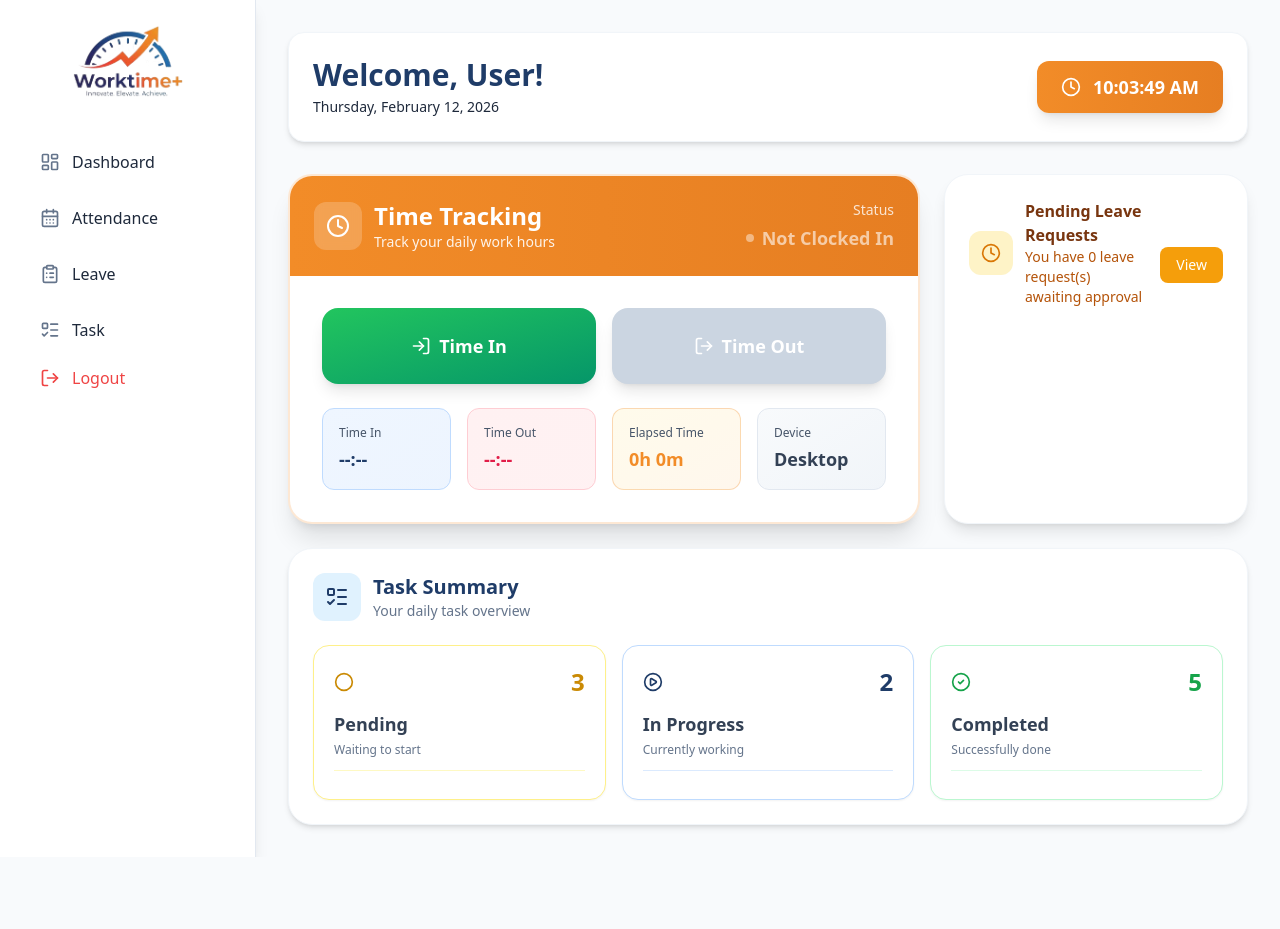
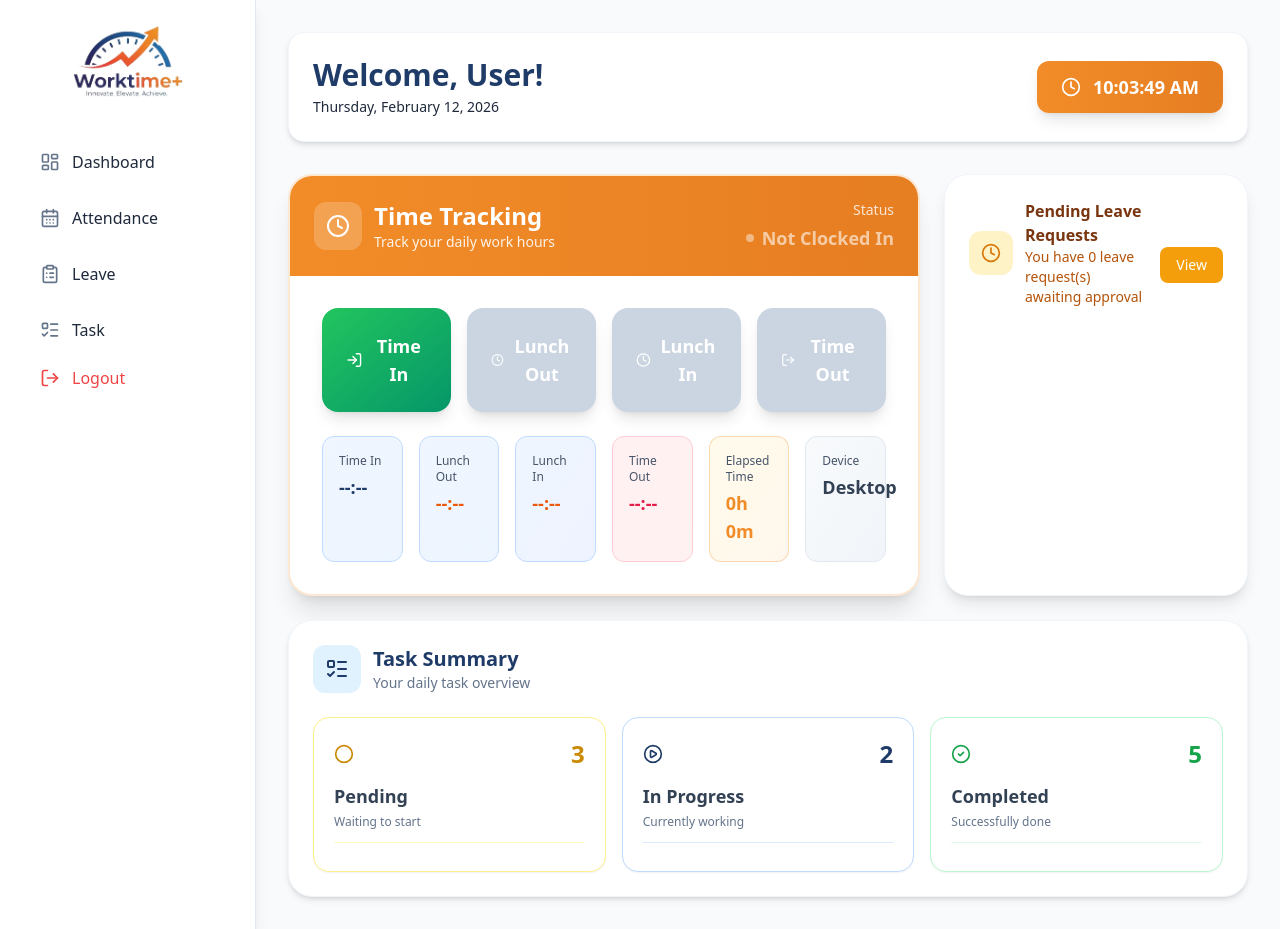
Before and after one commit to zantii3/Worktime, a React (Vite) app: page /dashboard in a window 1280 px wide. Before the commit the page ends 857 px from the top, so only its background shows below. Built offline with nearby package versions, Linux system fonts and the light colour scheme.

Commit message:
Update project with general improvements

```diff
--- a/index.html
+++ b/index.html
@@ -4,7 +4,7 @@
     <meta charset="UTF-8" />
     <link rel="icon" type="image/svg+xml" href="/logo.png" />
     <meta name="viewport" content="width=device-width, initial-scale=1.0" />
-    <title>WorkTime+</title>
+    <title>Worktime+</title>
   </head>
   <body>
     <div id="root"></div>
--- a/src/App.tsx
+++ b/src/App.tsx
@@ -7,7 +7,7 @@ import Attendance from "./pages/user/Attendance";
 import Leave from "./pages/user/Leave";
 
 // ADMIN PAGES
-import AdminDashboard from "./pages/admin/Dashboard";
+import AdminDashboard from "./pages/admin/AdminDashboard";
 import AdminAttendance from "./pages/admin/Attendance";
 import AdminLeave from "./pages/admin/Leave";
 import AdminTasks from "./pages/admin/Tasks";
--- a/src/pages/user/Attendance.tsx
+++ b/src/pages/user/Attendance.tsx
@@ -8,6 +8,8 @@ import picture from "/logo.png";
 interface AttendanceRecord {
   date: string;
   timeIn: string;
+  lunchOut?: string | null;
+  lunchIn?: string | null;
   timeOut: string;
   hours: number;
   device: string;
@@ -96,14 +98,31 @@ function AttendanceApp() {
           <div className="mt-1 space-y-1">
             <div className="text-[10px] md:text-xs bg-green-100 text-green-700 px-1.5 py-0.5 rounded-md flex items-center gap-1">
               <div className="w-1 h-1 rounded-full bg-green-500" />
-                {new Date(record.timeIn).toLocaleTimeString([], { hour: '2-digit', minute: '2-digit' })}
+              IN {new Date(record.timeIn).toLocaleTimeString([], { hour: '2-digit', minute: '2-digit' })}
             </div>
+
+            {record.lunchOut && (
+              <div className="text-[10px] md:text-xs bg-yellow-100 text-yellow-700 px-1.5 py-0.5 rounded-md flex items-center gap-1">
+                <div className="w-1 h-1 rounded-full bg-yellow-500" />
+                LO {new Date(record.lunchOut).toLocaleTimeString([], { hour: '2-digit', minute: '2-digit' })}
+              </div>
+            )}
+
+            {record.lunchIn && (
+              <div className="text-[10px] md:text-xs bg-blue-100 text-blue-700 px-1.5 py-0.5 rounded-md flex items-center gap-1">
+                <div className="w-1 h-1 rounded-full bg-blue-500" />
+                LI {new Date(record.lunchIn).toLocaleTimeString([], { hour: '2-digit', minute: '2-digit' })}
+              </div>
+            )}
+
             {record.timeOut && (
               <div className="text-[10px] md:text-xs bg-red-100 text-red-700 px-1.5 py-0.5 rounded-md flex items-center gap-1">
                 <div className="w-1 h-1 rounded-full bg-red-500" />
-                  {new Date(record.timeOut).toLocaleTimeString([], { hour: '2-digit', minute: '2-digit' })}
+                OUT {new Date(record.timeOut).toLocaleTimeString([], { hour: '2-digit', minute: '2-digit' })}
               </div>
             )}
+
+            {/* Hours */}
             {record.hours > 0 && (
               <div className="text-[10px] font-bold text-[#F28C28] mt-1">
                 {record.hours} hrs
@@ -111,6 +130,7 @@ function AttendanceApp() {
             )}
           </div>
         )}
+
         </div>
       );
     }
@@ -340,13 +360,28 @@ function AttendanceApp() {
                             {record.hours} hrs
                           </div>
                         </div>
-                        <div className="grid grid-cols-2 gap-2">
+                        <div className="grid grid-cols-2 md:grid-cols-4 gap-2">
                          <div className="bg-white p-2.5 rounded-xl border border-slate-100">
                           <p className="text-[10px] text-slate-500 uppercase font-bold mb-1">Time In</p>
                           <p className="text-sm font-bold text-green-600">
                             {record.timeIn ? new Date(record.timeIn).toLocaleTimeString([], { hour: '2-digit', minute: '2-digit' }) : "--:--"}
                           </p>
                         </div>
+
+                          <div className="bg-white p-2.5 rounded-xl border border-slate-100">
+                          <p className="text-[10px] text-slate-500 uppercase font-bold mb-1">Lunch Out</p>
+                          <p className="text-sm font-bold text-yellow-600">
+                            {record.lunchOut ? new Date(record.lunchOut).toLocaleTimeString([], { hour: '2-digit', minute: '2-digit' }) : "--:--"}
+                          </p>
+                        </div>
+
+                        <div className="bg-white p-2.5 rounded-xl border border-slate-100">
+                        <p className="text-[10px] text-slate-500 uppercase font-bold mb-1">Lunch In</p>
+                        <p className="text-sm font-bold text-blue-600">
+                          {record.lunchIn ? new Date(record.lunchIn).toLocaleTimeString([], { hour: '2-digit', minute: '2-digit' }) : "--:--"}
+                        </p>
+                      </div>
+
                       <div className="bg-white p-2.5 rounded-xl border border-slate-100">
                       <p className="text-[10px] text-slate-500 uppercase font-bold mb-1">Time Out</p>
                       <p className="text-sm font-bold text-red-600">
--- a/src/pages/user/Dashboard.tsx
+++ b/src/pages/user/Dashboard.tsx
@@ -22,6 +22,8 @@ import picture from "/logo.png";
 interface TimeRecord {
   date: string;
   timeIn: string | null;
+  lunchOut: string | null
+  lunchIn: string | null;
   timeOut: string | null;
   device: string;
   hours: number;
@@ -86,6 +88,8 @@ function Dashboard() {
     return {
       date: today,
       timeIn: null,
+      lunchOut: null,
+      lunchIn: null,
       timeOut: null,
       device: detectDevice(),
       hours: 0,
@@ -155,22 +159,53 @@ function Dashboard() {
     });
   };
 
-  const handleTimeOut = () => {
-    if (!todayRecord?.timeIn || todayRecord?.timeOut) return; // Must be clocked in first
+  const handleLunchOut = () => {
+  if (!todayRecord?.timeIn || todayRecord.lunchOut) return;
 
-    setIsAnimating(true);
-    setTimeout(() => setIsAnimating(false), 1000);
+  const now = new Date();
+
+  setTodayRecord({
+    ...todayRecord,
+    lunchOut: now.toISOString(),
+  });
+};
+
+  const handleLunchIn = () => {
+    if (!todayRecord?.lunchOut || todayRecord.lunchIn) return;
 
     const now = new Date();
-    const timeInDate = new Date(todayRecord.timeIn);
-    const hours = (now.getTime() - timeInDate.getTime()) / 1000 / 60 / 60;
 
     setTodayRecord({
       ...todayRecord,
-      timeOut: now.toISOString(),
-      hours: parseFloat(hours.toFixed(2)),
+      lunchIn: now.toISOString(),
     });
   };
+
+  const handleTimeOut = () => {
+  if (!todayRecord?.timeIn || todayRecord?.timeOut) return;
+
+  const now = new Date();
+  const timeInDate = new Date(todayRecord.timeIn);
+
+  let totalMilliseconds = now.getTime() - timeInDate.getTime();
+
+  // Subtract lunch duration if completed
+  if (todayRecord.lunchOut && todayRecord.lunchIn) {
+    const lunchOutDate = new Date(todayRecord.lunchOut);
+    const lunchInDate = new Date(todayRecord.lunchIn);
+    const lunchDuration = lunchInDate.getTime() - lunchOutDate.getTime();
+    totalMilliseconds -= lunchDuration;
+  }
+
+  const hours = totalMilliseconds / 1000 / 60 / 60;
+
+  setTodayRecord({
+    ...todayRecord,
+    timeOut: now.toISOString(),
+    hours: parseFloat(hours.toFixed(2)),
+  });
+};
+
 
   const getStatus = () => {
     if (!todayRecord?.timeIn) return "Not Clocked In";
@@ -317,7 +352,7 @@ function Dashboard() {
 
             <div className="p-6 md:p-8">
               {/* Action Buttons */}
-              <div className="grid grid-cols-2 gap-4 mb-6">
+              <div className="grid grid-cols-2 md:grid-cols-4 gap-4 mb-6">
                 <motion.button
                   whileHover={{ scale: 1.02 }}
                   whileTap={{ scale: 0.98 }}
@@ -340,6 +375,50 @@ function Dashboard() {
                   <div className="relative flex items-center justify-center gap-2">
                     <LogIn className="w-5 h-5" />
                     <span className="text-lg">Time In</span>
+                  </div>
+                </motion.button>
+                <motion.button
+                whileHover={{ scale: 1.02 }}
+                whileTap={{ scale: 0.98 }}
+                onClick={handleLunchOut}
+                disabled={
+                  !todayRecord?.timeIn ||
+                  !!todayRecord?.lunchOut ||
+                  !!todayRecord?.timeOut
+                }
+                className={`p-6 rounded-2xl font-bold text-white shadow-lg transition-all ${
+                  !todayRecord?.timeIn ||
+                  todayRecord?.lunchOut ||
+                  todayRecord?.timeOut
+                    ? "bg-slate-300 cursor-not-allowed"
+                    : "bg-gradient-to-br from-yellow-500 to-orange-500"
+                }`}
+              >
+                <div className="flex items-center justify-center gap-2">
+                  <Clock className="w-5 h-5" />
+                  <span className="text-lg">Lunch Out</span>
+                </div>
+              </motion.button>
+                <motion.button
+                  whileHover={{ scale: 1.02 }}
+                  whileTap={{ scale: 0.98 }}
+                  onClick={handleLunchIn}
+                  disabled={
+                    !todayRecord?.lunchOut ||
+                    !!todayRecord?.lunchIn ||
+                    !!todayRecord?.timeOut
+                  }
+                  className={`p-6 rounded-2xl font-bold text-white shadow-lg transition-all ${
+                    !todayRecord?.lunchOut ||
+                    todayRecord?.lunchIn ||
+                    todayRecord?.timeOut
+                      ? "bg-slate-300 cursor-not-allowed"
+                      : "bg-gradient-to-br from-blue-500 to-indigo-600"
+                  }`}
+                >
+                  <div className="flex items-center justify-center gap-2">
+                    <Clock className="w-5 h-5" />
+                    <span className="text-lg">Lunch In</span>
                   </div>
                 </motion.button>
 
@@ -370,7 +449,7 @@ function Dashboard() {
               </div>
 
               {/* Time Details */}
-              <div className="grid grid-cols-2 md:grid-cols-4 gap-4">
+              <div className="grid grid-cols-2 md:grid-cols-6 gap-4">
                 <div className="bg-gradient-to-br from-blue-50 to-blue-100/50 p-4 rounded-xl border border-blue-200">
                   <p className="text-xs text-slate-600 mb-1 font-medium">
                     Time In
@@ -378,6 +457,34 @@ function Dashboard() {
                   <p className="text-lg font-bold text-[#1F3C68] tabular-nums">
                     {todayRecord?.timeIn
                       ? new Date(todayRecord.timeIn).toLocaleTimeString("en-US", {
+                          hour: "2-digit",
+                          minute: "2-digit",
+                        })
+                      : "--:--"}
+                  </p>
+                </div>
+
+                 <div className="bg-gradient-to-br from-blue-50 to-blue-100/50 p-4 rounded-xl border border-blue-200">
+                  <p className="text-xs text-slate-600 mb-1 font-medium">
+                    Lunch Out
+                  </p>
+                  <p className="text-lg font-bold text-orange-600 tabular-nums">
+                    {todayRecord?.lunchOut
+                      ? new Date(todayRecord.lunchOut).toLocaleTimeString("en-US", {
+                          hour: "2-digit",
+                          minute: "2-digit",
+                        })
+                      : "--:--"}
+                  </p>
+                </div>
+
+                <div className="bg-gradient-to-br from-blue-50 to-indigo-50 p-4 rounded-xl border border-blue-200">
+                <p className="text-xs text-slate-600 mb-1 font-medium">
+                    Lunch In
+                  </p>
+                  <p className="text-lg font-bold text-orange-600 tabular-nums">
+                    {todayRecord?.lunchIn
+                      ? new Date(todayRecord.lunchIn  ).toLocaleTimeString("en-US", {
                           hour: "2-digit",
                           minute: "2-digit",
                         })
```
Also changed, not shown: src/pages/admin/Admindashboard.tsx (renamed from src/pages/admin/dashboard.tsx). Lines whose indentation alone changed are shown as unchanged.
